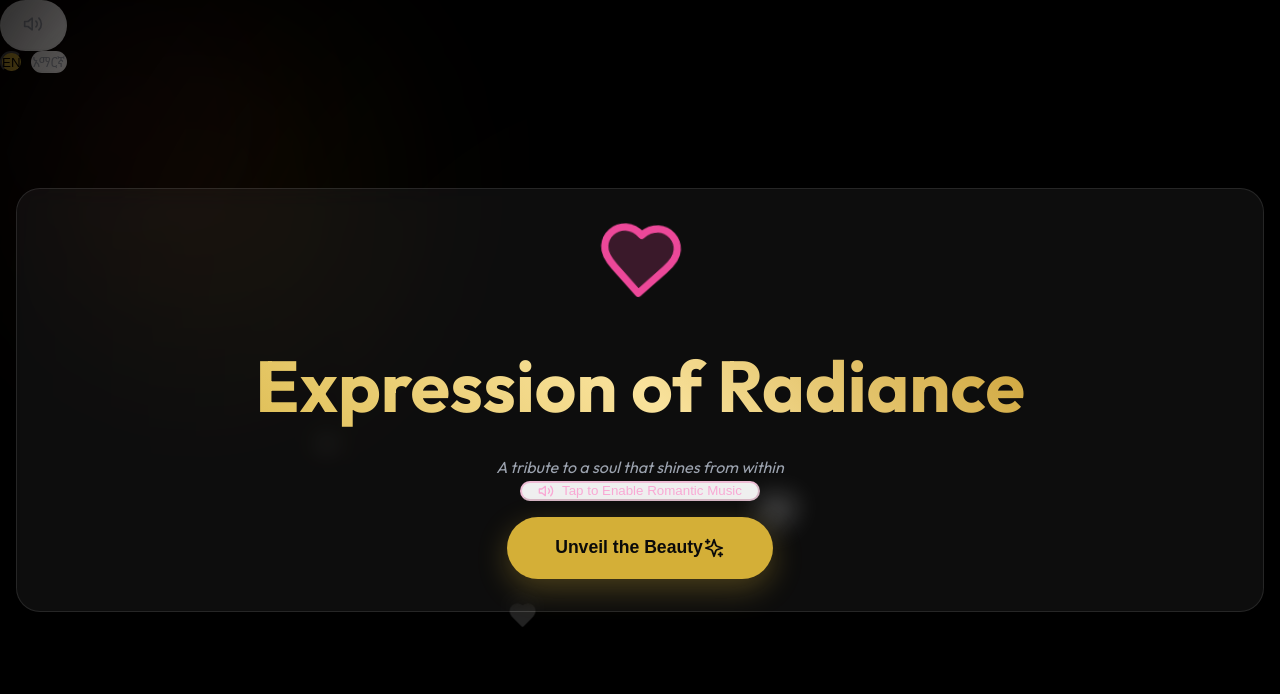
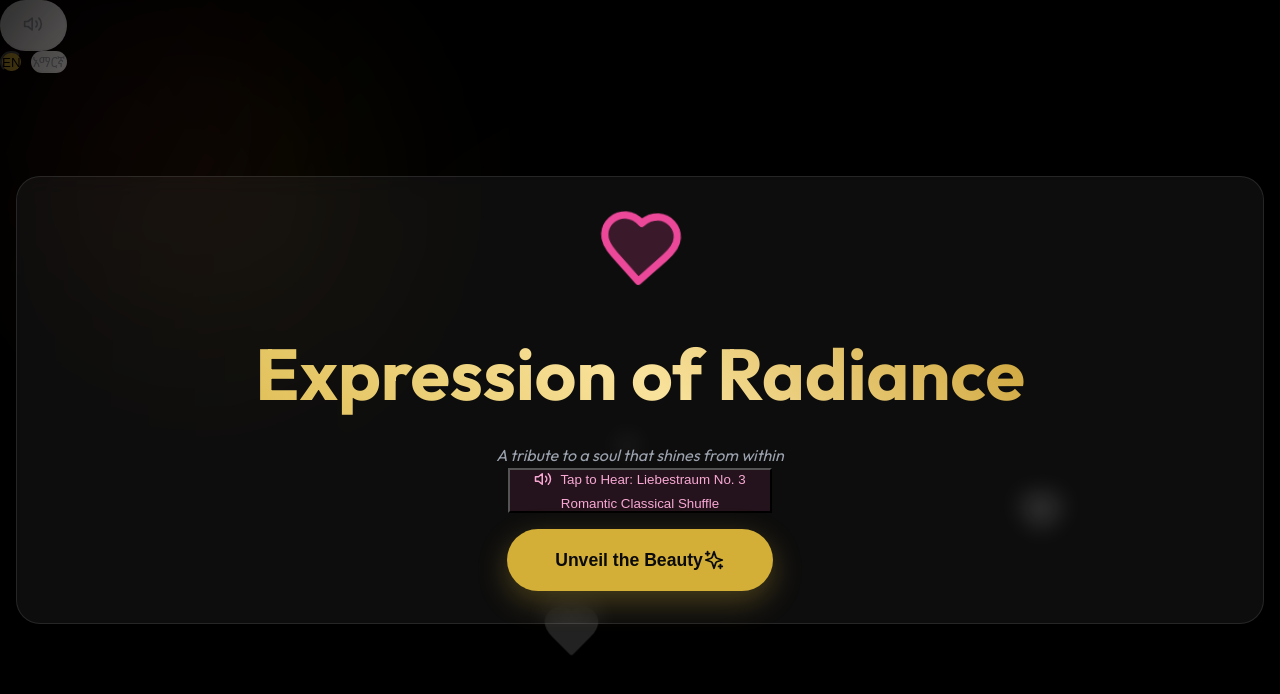
Before and after one commit to Abeni-M/Exppression, a React (Vite) app: page / in a window 1280 px wide. Shown: the top 694 px of the page. Built offline with nearby package versions, Linux system fonts and the light colour scheme.

Commit message:
Implemented random classical music shuffle system with high-quality online sources

```diff
--- a/src/App.jsx
+++ b/src/App.jsx
@@ -7,6 +7,14 @@ const images = [
   '/images/IMG_20260516_083817_469.jpg',
   '/images/IMG_20260516_083828_443.jpg',
   '/images/Screenshot_20260516_083758_Telegram.jpg'
+];
+
+const romanticMusic = [
+  { name: "Clair de Lune", url: "https://archive.org/download/DebussyClairDeLune/Debussy-ClairDeLune.mp3" },
+  { name: "Moonlight Sonata", url: "https://archive.org/download/BeethovenMoonlightSonata_201801/Beethoven%20-%20Moonlight%20Sonata%20%281st%20Movement%29.mp3" },
+  { name: "Chopin Nocturne", url: "https://archive.org/download/ChopinNocturneOp9No2/Chopin%20-%20Nocturne%20Op.%209%20No.%202.mp3" },
+  { name: "Gymnopédie No.1", url: "https://archive.org/download/GymnopedieNo.1/Satie%20-%20Gymnopedie%20No.1.mp3" },
+  { name: "Liebestraum No. 3", url: "https://archive.org/download/LisztLiebestraumNo.3/Liszt%20-%20Liebestraum%20No.3.mp3" }
 ];
 
 const content = {
@@ -167,8 +175,15 @@ function App() {
   const [progress, setProgress] = useState(0);
   const [isMuted, setIsMuted] = useState(false);
   const [hasPlayed, setHasPlayed] = useState(false);
+  const [currentSong, setCurrentSong] = useState(romanticMusic[0]);
   const audioRef = useRef(null);
   const t = content[lang];
+
+  useEffect(() => {
+    // Pick a random song on mount
+    const randomSong = romanticMusic[Math.floor(Math.random() * romanticMusic.length)];
+    setCurrentSong(randomSong);
+  }, []);
 
   const handleStart = () => {
     setLoading(true);
@@ -224,7 +239,7 @@ function App() {
         loop
         preload="auto"
         onPlay={() => setHasPlayed(true)}
-        src="https://www.mfiles.co.uk/mp3-downloads/claude-debussy-clair-de-lune.mp3"
+        src={currentSong.url}
       />
       <div className="vignette" />
       <FloatingHearts />
@@ -304,9 +319,12 @@ function App() {
                     onClick={() => {
                       audioRef.current?.play().then(() => setHasPlayed(true));
                     }}
-                    className="flex items-center gap-2 px-4 py-2 bg-pink-500/20 text-pink-300 rounded-full border border-pink-500/30 hover:bg-pink-500/30 transition-all text-sm mb-4"
+                    className="flex flex-col items-center gap-2 px-6 py-3 bg-pink-500/10 text-pink-300 rounded-2xl border border-pink-500/20 hover:bg-pink-500/20 transition-all text-sm mb-4 backdrop-blur-sm"
                   >
-                    <Volume2 size={16} /> Tap to Enable Romantic Music
+                    <div className="flex items-center gap-2">
+                      <Volume2 size={18} /> Tap to Hear: {currentSong.name}
+                    </div>
+                    <span className="text-[10px] opacity-50 uppercase tracking-widest">Romantic Classical Shuffle</span>
                   </motion.button>
                 )}
 
```
